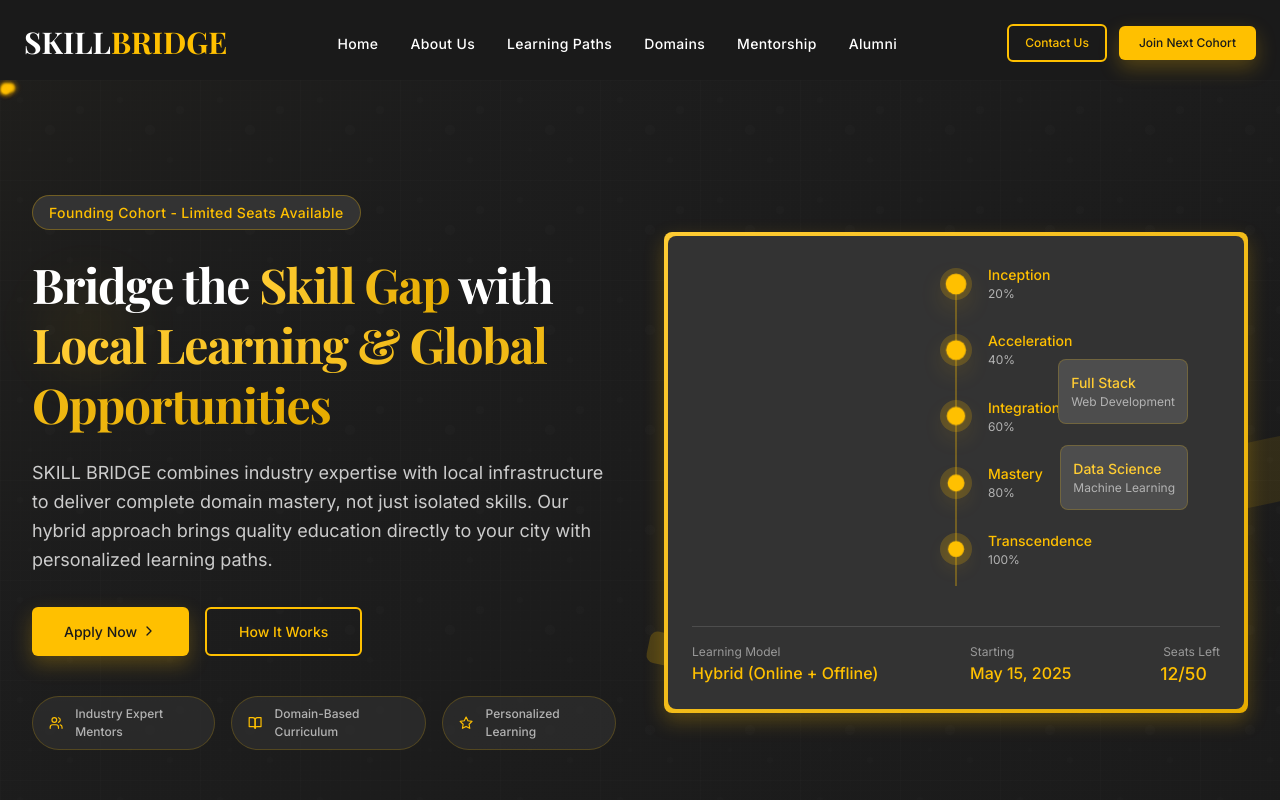
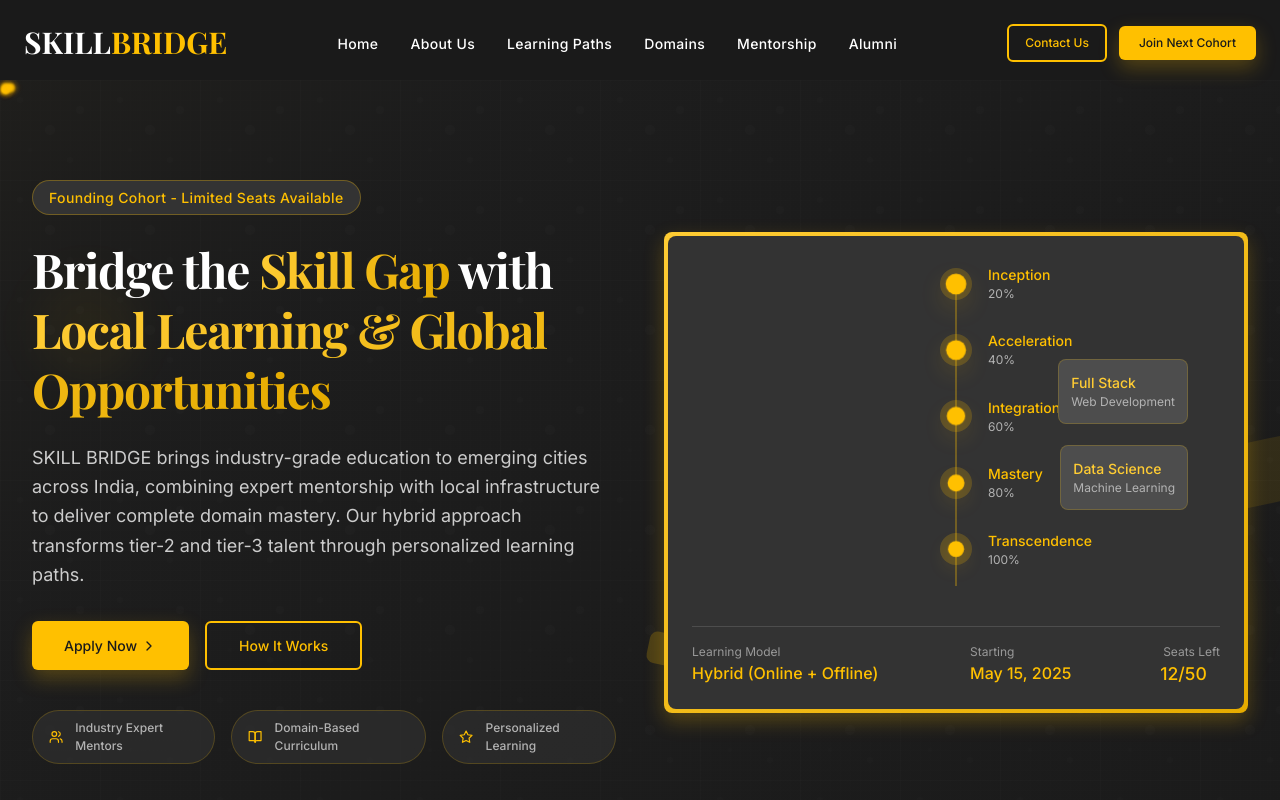
Before and after one commit to Nikhil9989/psb, a Next.js app: page / in a window 1280 px wide. Shown: the top 800 px of the page. Built offline with nearby package versions, Linux system fonts and the light colour scheme.

Commit message:
Update subheading to explicitly reference tier-2/3 cities

```diff
--- a/components/home/Hero.tsx
+++ b/components/home/Hero.tsx
@@ -83,7 +83,7 @@ const Hero = () => {
               transition={{ delay: 0.4, duration: 0.8 }}
               className="text-base md:text-lg text-obsidian-200 mb-8 max-w-xl mx-auto lg:mx-0"
             >
-              SKILL BRIDGE combines industry expertise with local infrastructure to deliver complete domain mastery, not just isolated skills. Our hybrid approach brings quality education directly to your city with personalized learning paths.
+              SKILL BRIDGE brings industry-grade education to emerging cities across India, combining expert mentorship with local infrastructure to deliver complete domain mastery. Our hybrid approach transforms tier-2 and tier-3 talent through personalized learning paths.
             </motion.p>
 
             <motion.div
```
